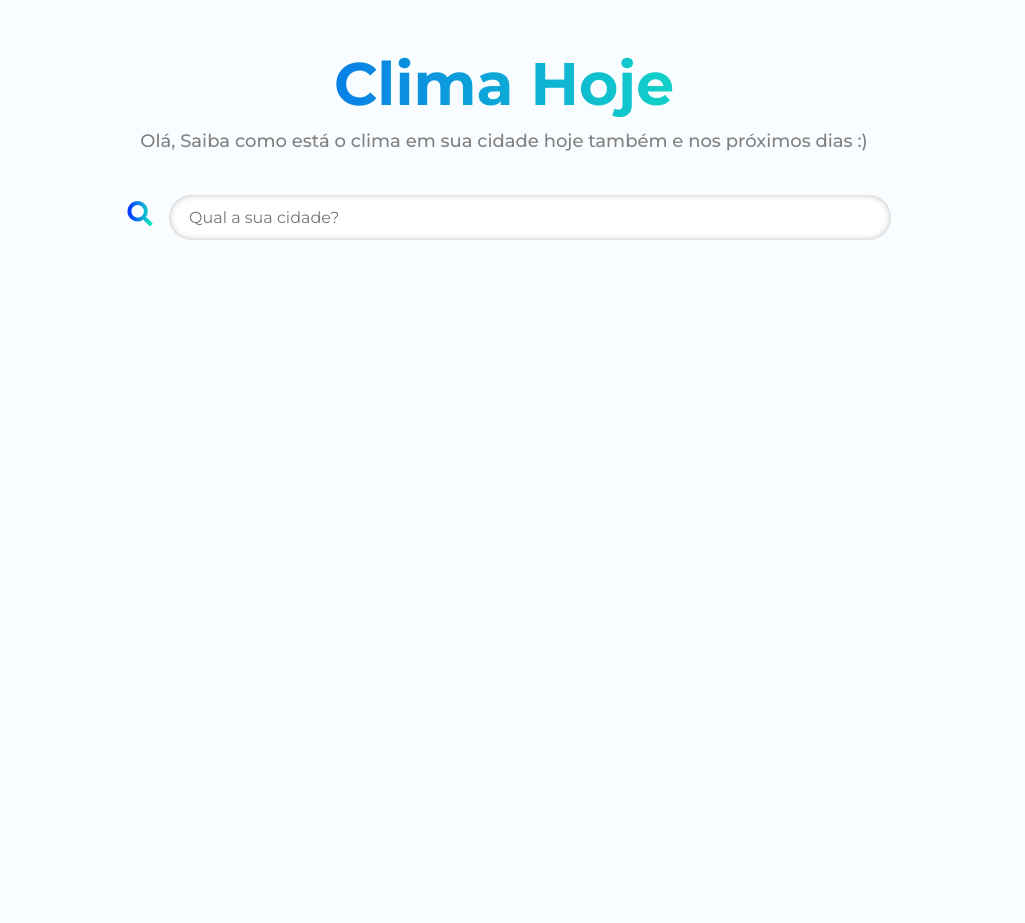
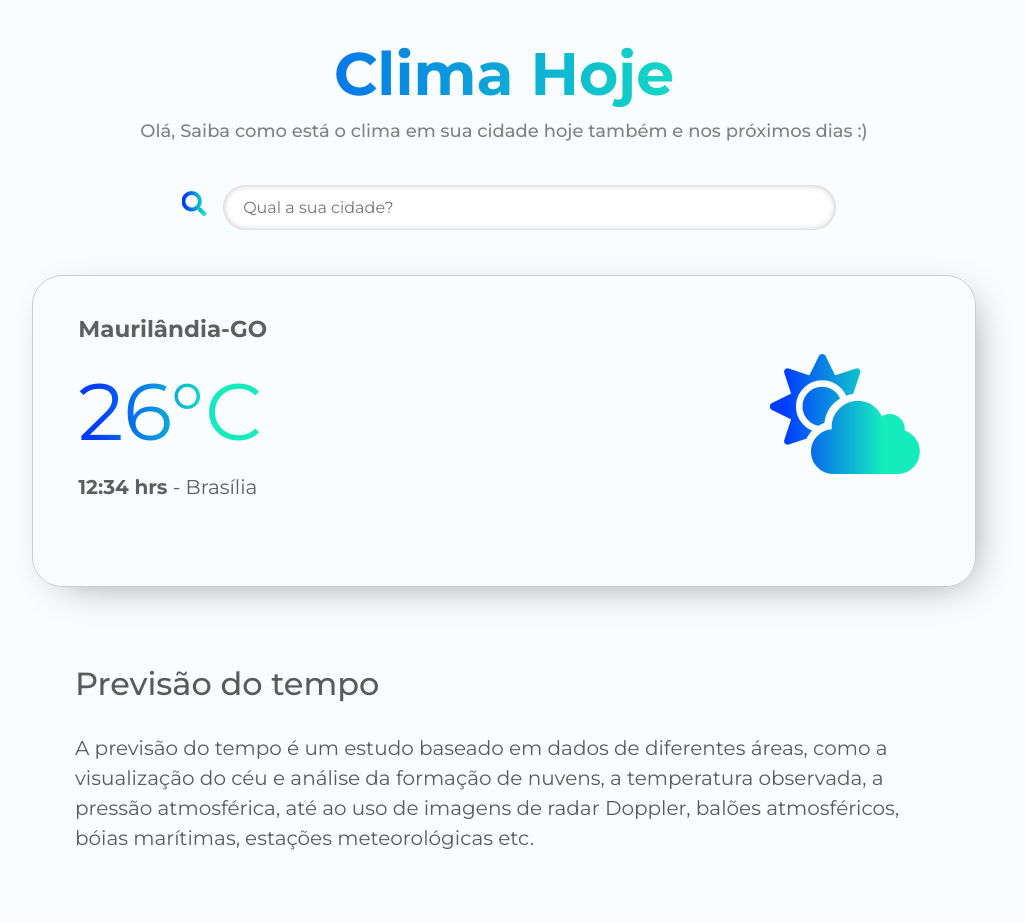
Before and after one commit to vssmatheus/clima-hoje, a website: page index.html in a window 1280 px wide. Shown: the whole page, without its empty margins (136-1161 px from the left). Before the commit the page ends 800 px from the top, so only its background shows below. Drawn offline with nearby package versions, Linux system fonts and the light colour scheme.

Commit message:
adicionando conteudo

```diff
--- a/index.html
+++ b/index.html
@@ -16,20 +16,47 @@
 <body>
     <div class="content">
         <div class="container">
-            <div class="matt-card-top">
+            <!-- CARD DE TÍTULO E BUSCA DE CIDADES -->
+            <div class="content-nav">
                 <div class="matt-center">
                     <br><br>
                     <h1 class="matt-title-home">Clima Hoje</h1>
                     <p class="matt-subtitle">Olá, Saiba como está o clima em sua cidade hoje também e nos próximos dias :)</p>
                     <br>
                     <span class="matt-icon-lupa matt-btn-null">
-                            <i class="fas fa-search"></i>
-                        </span>
+                        <i class="fas fa-search"></i>
+                    </span>
                     <input type="text" placeholder="Qual a sua cidade?" class="matt-input">
                 </div>
-                <!-- <span class="matt-icon-sol-nuvem">
-                        <i class="fas fa-cloud-sun"></i>
-                    </span> -->
+            </div>
+            <!-- CARD DE INFORMAÇÕES DE CLIMA -->
+            <div class="matt-card-padrao">
+                <div class="container">
+                    <div class="matt-justify-container">
+                        <!-- LINHA 01 -->
+                        <div class="row">
+                            <div class="col">
+                                <h4 class="nome-cidade">Maurilândia-GO</h4>
+                                <span class="temperatura">26°C</span><br>
+                                <span class="horario"><strong>12:34 hrs</strong> - Brasília</span>
+                            </div>
+                            <div class="col">
+                                <span class="matt-icon-sol-nuvem">
+                                    <i class="fas fa-cloud-sun"></i>
+                                </span>
+                            </div>
+                        </div>
+                    </div>
+                </div>
+            </div>
+            <br><br>
+            <!-- FIM CARD DE INFORMAÇÕES DE CLIMA -->
+            <div class="container">
+                <div class="content-nav">
+                    <h2 class="matt-justify-container" style="color:rgb(90, 90, 90);">Previsão do tempo</h2>
+                    <p class="conteudo-em-texto">A previsão do tempo é um estudo baseado em dados de diferentes áreas, como a visualização do céu e análise da formação de nuvens, a temperatura observada, a pressão atmosférica, até ao uso de imagens de radar Doppler, balões atmosféricos,
+                        bóias marítimas, estações meteorológicas etc.</p>
+                </div>
             </div>
         </div>
     </div>
--- a/src/css/home.css
+++ b/src/css/home.css
@@ -13,3 +13,59 @@
     font-size: 18px;
     color: gray;
 }
+
+.content-nav {
+    width: 85%;
+    margin: 0 auto;
+    margin-top: -10px;
+    padding-bottom: 40px;
+    position: relative;
+    z-index: 0;
+}
+
+.matt-card-padrao {
+    border: 0.5px solid #ccc;
+    border-radius: 30px;
+    width: 85%;
+    margin: 0 auto;
+    margin-top: 5px;
+    padding-bottom: 40px;
+    position: relative;
+    z-index: 1;
+    /* sombreado */
+    -webkit-box-shadow: 10px 10px 43px -18px rgba(0, 0, 0, 0.48);
+    -moz-box-shadow: 10px 10px 43px -18px rgba(0, 0, 0, 0.48);
+    box-shadow: 10px 10px 43px -18px rgba(0, 0, 0, 0.48);
+}
+
+.nome-cidade {
+    font-size: 23px;
+    font-weight: 700;
+    color: rgb(95, 95, 95);
+}
+
+.temperatura {
+    font-size: 80px;
+    /* color: rgb(95, 95, 95); */
+    background: -webkit-linear-gradient(left, rgb(120, 212, 255) 0%, rgb(0, 75, 145) 100%);
+    background: linear-gradient(to right, rgb(0, 60, 255) 10%, rgb(21, 236, 190) 75%);
+    background-size: cover;
+    -webkit-background-clip: text;
+    -webkit-text-fill-color: transparent;
+}
+
+.horario {
+    font-size: 20px;
+    color: rgb(95, 95, 95);
+}
+
+.matt-justify-container {
+    margin: 30px;
+    padding-top: 10px;
+}
+
+.conteudo-em-texto {
+    margin: 30px;
+    font-size: 20px;
+    color: rgb(90, 90, 90);
+}
--- a/src/css/icons-styles.css
+++ b/src/css/icons-styles.css
@@ -8,13 +8,13 @@
     -webkit-text-fill-color: transparent;
 }
 
-
-/* .matt-icon-sol-nuvem {
-    font-size: 100px;
+.matt-icon-sol-nuvem {
+    float: right;
+    font-size: 120px;
     margin: 10px;
     background: -webkit-linear-gradient(left, rgb(120, 212, 255) 0%, rgb(0, 75, 145) 100%);
     background: linear-gradient(to right, rgb(0, 60, 255) 10%, rgb(21, 236, 190) 75%);
     background-size: cover;
     -webkit-background-clip: text;
     -webkit-text-fill-color: transparent;
-} */
+}
```
